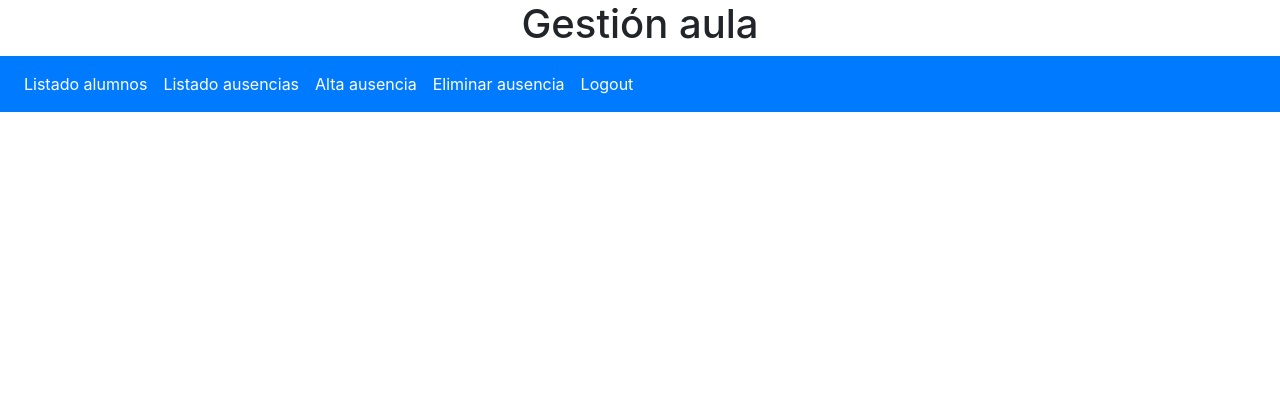
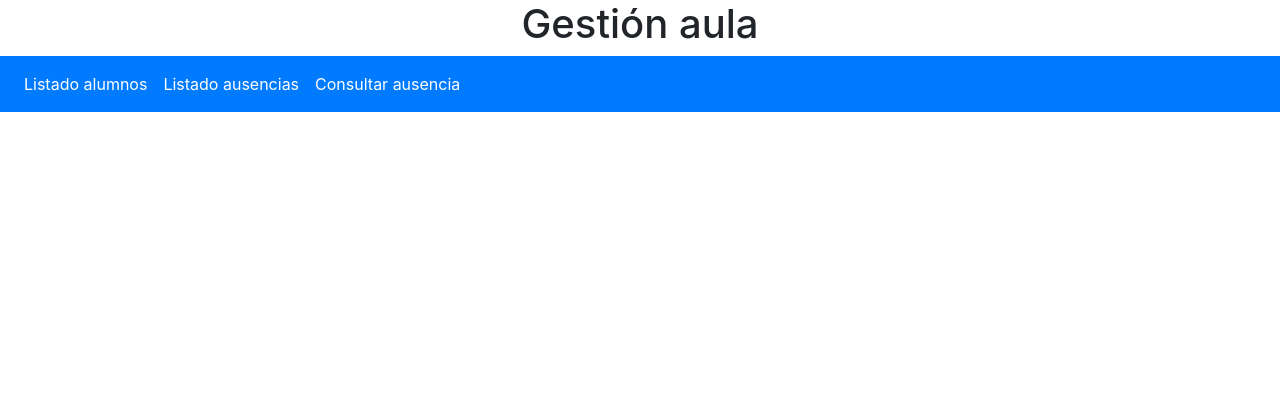
Before and after one commit to alejandroagca/ProyectoSGEMP, a PHP site: page /aula.php in a window 1280 px wide. Shown: the top 420 px of the page. Run offline with PHP 8.4, Linux system fonts and the light colour scheme; some libraries are stand-ins or nearby versions.

Commit message:
Terminar buscar ausencias

```diff
--- a/php/app.php
+++ b/php/app.php
@@ -39,13 +39,7 @@
                     <a class=\"nav-link\" href=\"listabsence.php\">Listado ausencias<span class=\"sr-only\">(current)</span></a>
                 </li>
                 <li class=\"nav-item active\">
-                    <a class=\"nav-link\" href=\"#\">Alta ausencia <span class=\"sr-only\">(current)</span></a>
-                </li>
-                <li class=\"nav-item active\">
-                    <a class=\"nav-link\" href=\"#\">Eliminar ausencia<span class=\"sr-only\">(current)</span></a>
-                </li>
-                <li class=\"nav-item active\">
-                    <a class=\"nav-link\" href=\"logout.php\">Logout<span class=\"sr-only\">(current)</span></a>
+                    <a class=\"nav-link\" href=\"consultabsence.php\">Consultar ausencia<span class=\"sr-only\">(current)</span></a>
                 </li>
                 </ul>
             </div>
@@ -110,7 +104,7 @@
         /**
          *  Función que devuelve todos los estudiantes dados de alta
          */
-        function getStudents(){
+        /*function getStudents(){
             return $this->dao->getStudents();
         }
 
@@ -120,6 +114,6 @@
 
         function getAbsencesFrom($idStudent){
             return $this->dao->getAbsencesFrom($idStudent);
-        }
+        }*/
     }
 ?>
```
